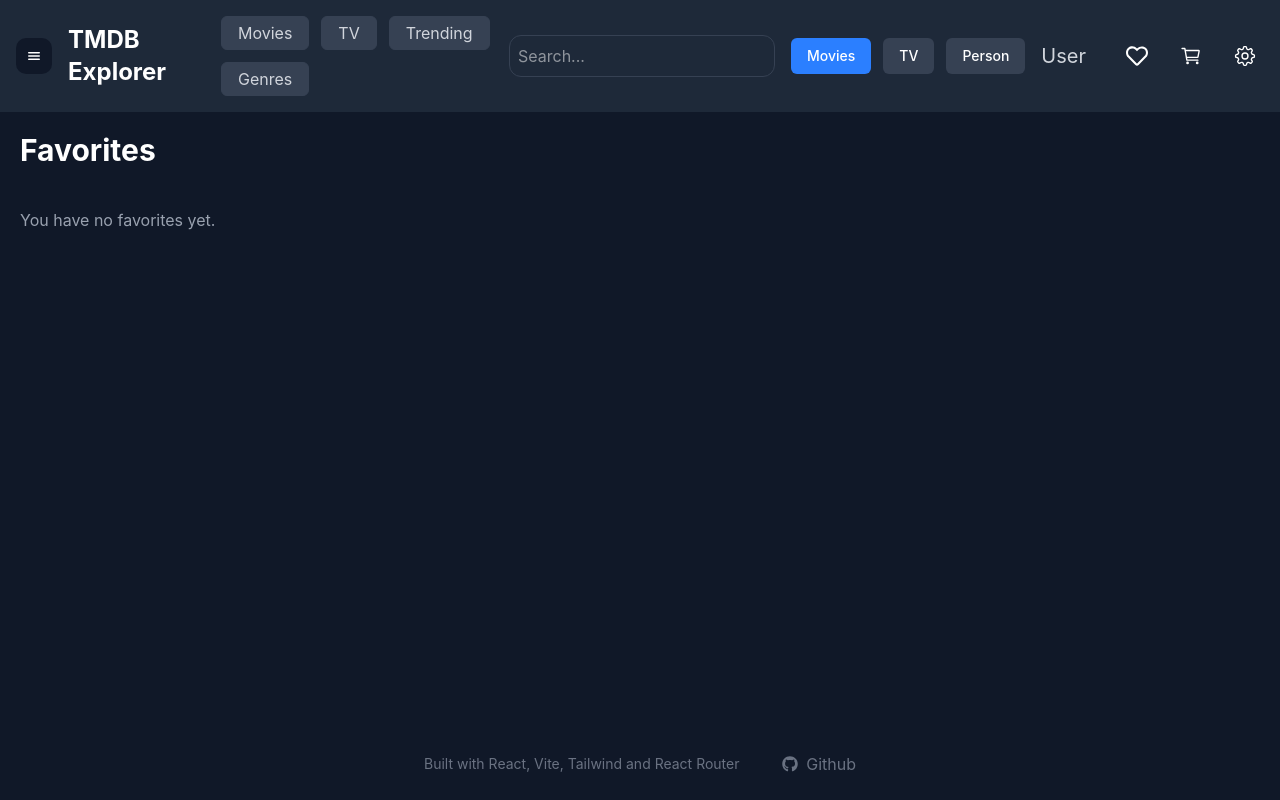
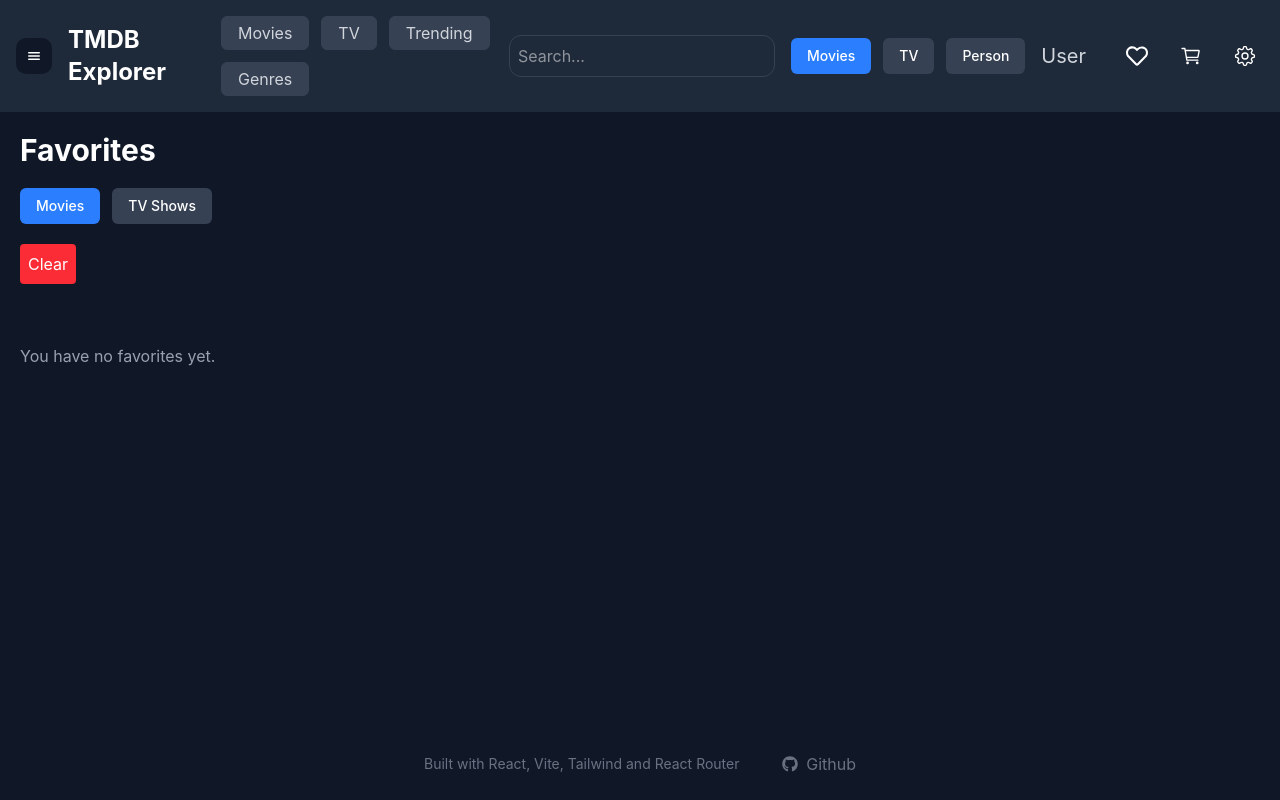
Before and after one commit to MaxY342/TMDB-react-application-assignment5, a React (Vite) app: page /favorites in a window 1280 px wide. Built offline with nearby package versions, Linux system fonts and the light colour scheme; no server answers.

Commit message:
add movie and tv option to favourites

```diff
--- a/src/views/User/CartView.tsx
+++ b/src/views/User/CartView.tsx
@@ -1,10 +1,8 @@
-import { useNavigate } from "react-router-dom";
 import { ImageOverlay } from "@/components";
 import { cartAction, favoriteAction, type ImageCell } from "@/core";
 import { useUserContext } from "@/hooks";
 
 export const CartView = () => {
-  const _navigate = useNavigate();
   const { cart, favorites, toggleCart, toggleFavorite } = useUserContext();
 
   return (
--- a/src/views/User/FavoritesView.tsx
+++ b/src/views/User/FavoritesView.tsx
@@ -1,19 +1,47 @@
+import { useState } from "react";
 import { useNavigate } from "react-router-dom";
-import { ImageGrid, ImageOverlay } from "@/components";
+import { ButtonGroup, ImageGrid, ImageOverlay } from "@/components";
 import { cartAction, favoriteAction, type ImageCell } from "@/core";
 import { useUserContext } from "@/hooks";
 
 export const FavoritesView = () => {
   const navigate = useNavigate();
   const { cart, favorites, toggleCart, toggleFavorite } = useUserContext();
+  const [listType, setListType] = useState<"movie" | "tv">("movie");
+
+  const filteredFavorites = Array.from(favorites.values()).filter((fav) => fav.mediaType === listType);
 
   return (
     <section className="mx-auto max-w-7xl space-y-5 p-5">
       <h1 className="font-bold text-3xl">Favorites</h1>
-      {favorites.size === 0 ? (
+      <div>
+        <ButtonGroup
+          onClick={(value) => setListType(value as "movie" | "tv")}
+          options={[
+            { label: "Movies", value: "movie" },
+            { label: "TV Shows", value: "tv" },
+          ]}
+          value={listType}
+        />
+      </div>
+      <button
+        className="rounded bg-red-500 p-2 text-white hover:bg-red-600"
+        disabled={favorites.size === 0}
+        onClick={() => favorites.clear()}
+      >
+        Clear
+      </button>
+      {filteredFavorites.length === 0 ? (
         <p className="mt-10 text-gray-400">You have no favorites yet.</p>
       ) : (
-        <ImageGrid images={Array.from(favorites.values())} onClick={(image) => navigate(`/movies/${image.id}/credits`)}>
+        <ImageGrid
+          images={filteredFavorites}
+          onClick={(image) =>
+            navigate(
+              `/${image.mediaType === "movie" ? "movies" : "tv"}/${image.mediaType === "movie" ? image.id : image.showId}/${image.mediaType === "movie" ? "credits" : "seasons"}`,
+            )
+          }
+        >
           {(image) => (
             <ImageOverlay
               actions={[
--- a/src/views/tvs/SeasonsView.tsx
+++ b/src/views/tvs/SeasonsView.tsx
@@ -10,18 +10,19 @@ export const SeasonsView = () => {
   const { data } = useTmdb<MediaResponse>(`${TV_ENDPOINT}/${id}`, {});
   const { favorites, toggleFavorite, cart, toggleCart } = useUserContext();
 
+  if (!data) {
+    return <p className="text-center text-gray-400">Loading...</p>;
+  }
+
   const gridData: ImageCell[] = (data?.seasons ?? []).map((result) => ({
     id: result.id,
     imageUrl: result.poster_path ? `${IMAGE_BASE_URL}${result.poster_path}` : "",
     mediaType: "tv",
-    primaryText: result.name,
+    primaryText: `${data.name} - ${result.name}`,
     seasonNumber: result.season_number,
     secondaryText: `$${calculatePrice(result.air_date)}`,
+    showId: data.id,
   }));
-
-  if (!data) {
-    return <p className="text-center text-gray-400">Loading...</p>;
-  }
 
   return location.pathname === `/tv/${id}/seasons` ? (
     <section className="p-5">
```
